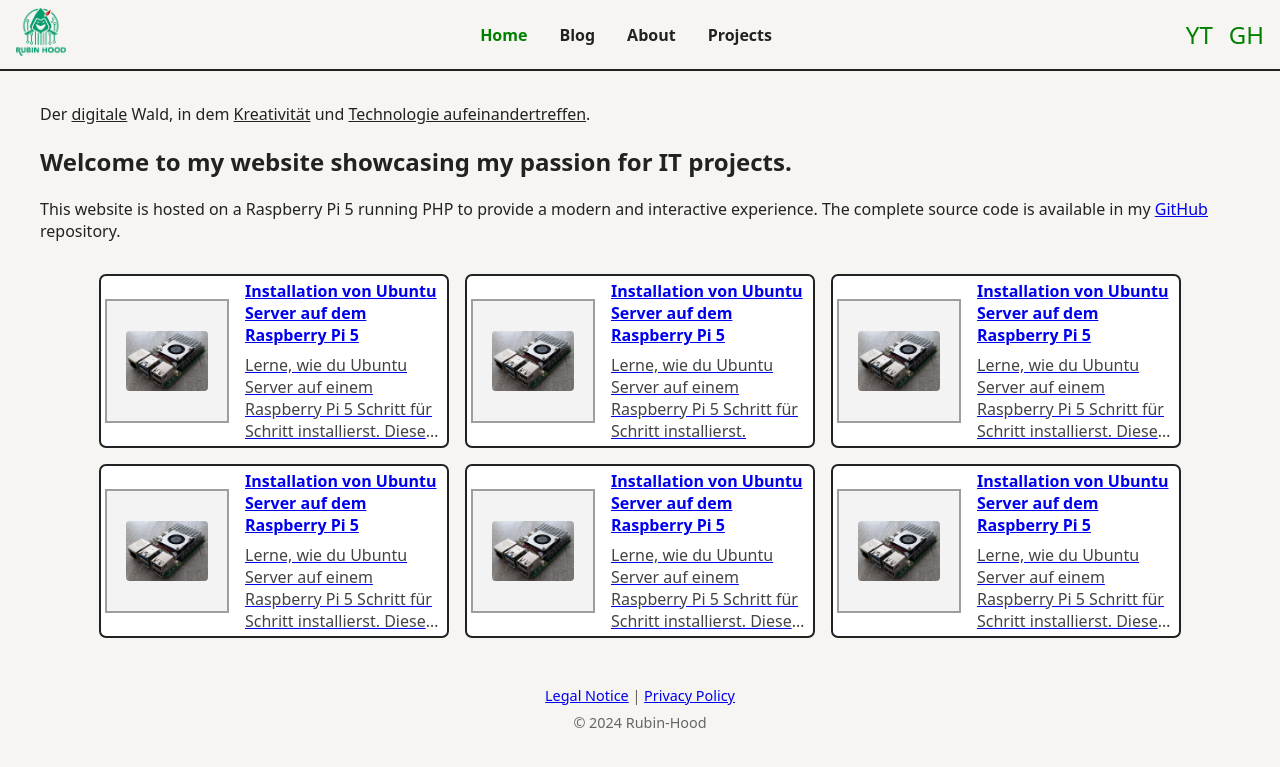
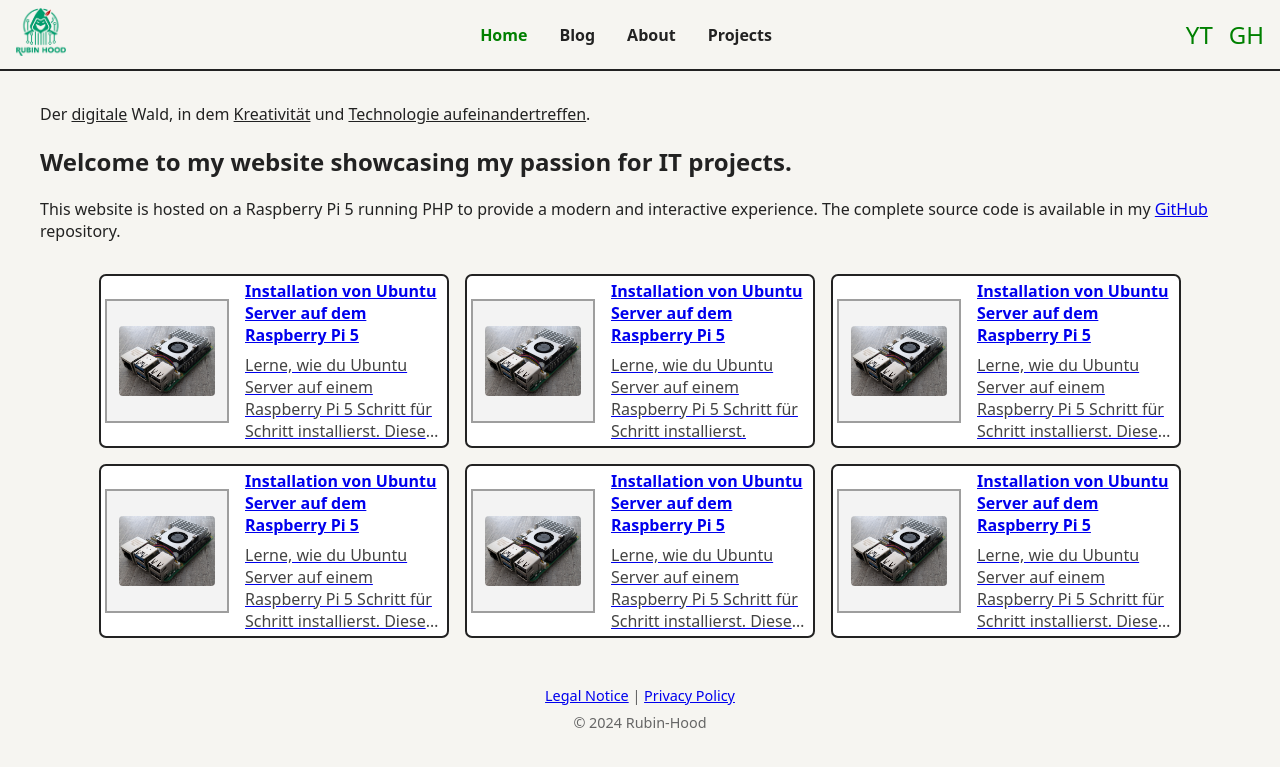
Before and after one commit to rubin-hood/rubinhood-blog, a Jekyll site: the page built from index.md, in a window 1280 px wide. Shown: the top 767 px of the page. Built offline with Jekyll 4.4.1, drawn with Linux system fonts in a browser that asks for light colours.

Commit message:
Update style.css

```diff
--- a/assets/css/style.css
+++ b/assets/css/style.css
@@ -125,8 +125,8 @@ main {
 }
 
 .blog-card .card-img img {
-  max-width: 150px;        /* passt zur bisherigen Platzhaltergröße */
-  max-height: 60px;       /* bleibt quadratisch */
+  max-width: 350px;        /* passt zur bisherigen Platzhaltergröße */
+  max-height: 70px;       /* bleibt quadratisch */
   object-fit: cover;      /* füllt den Platz gut aus */
   border-radius: 4px;     /* etwas abgerundet, optional */
   display: block;         /* kein unerwünschter Abstand unten */
```
